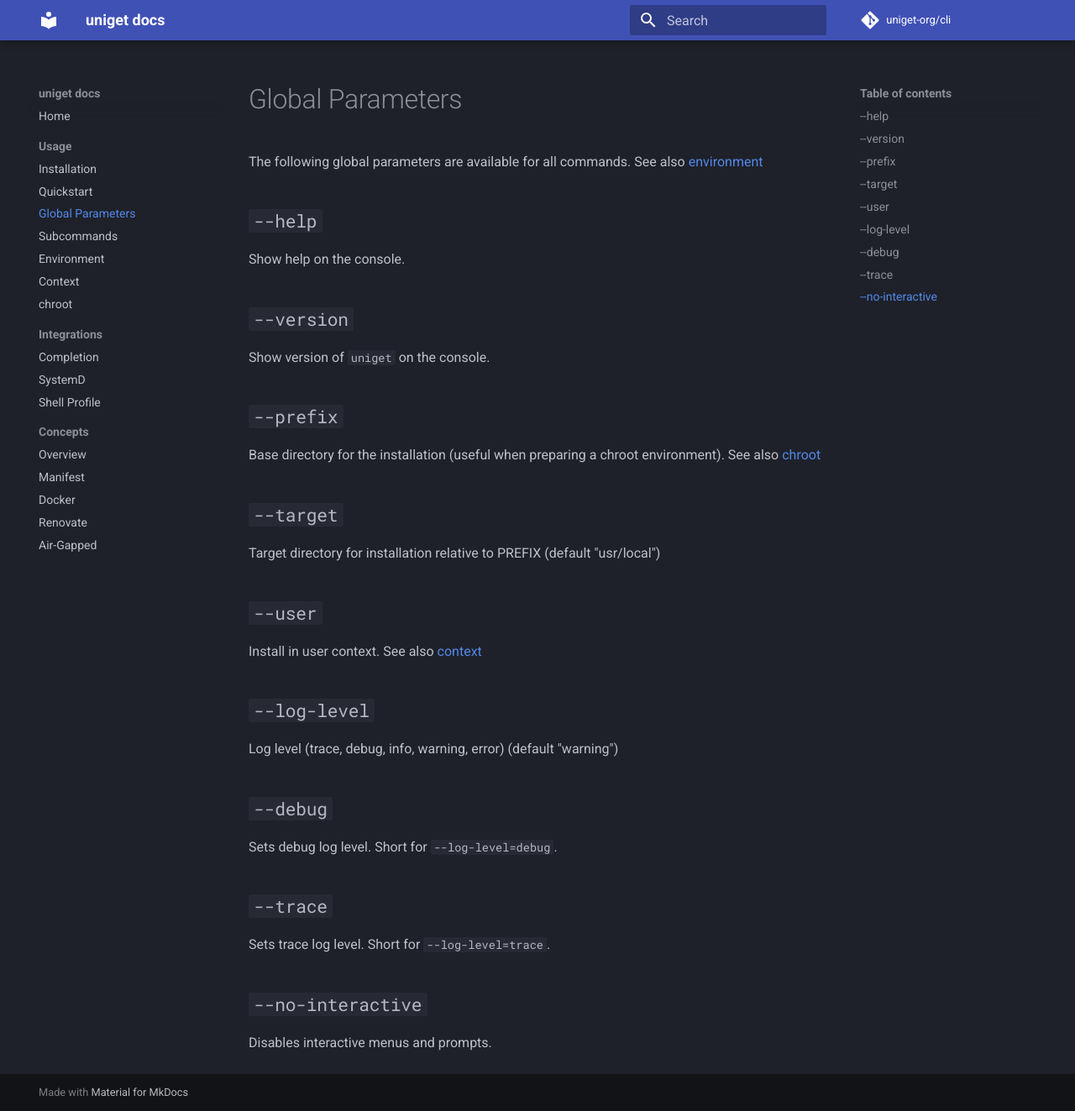
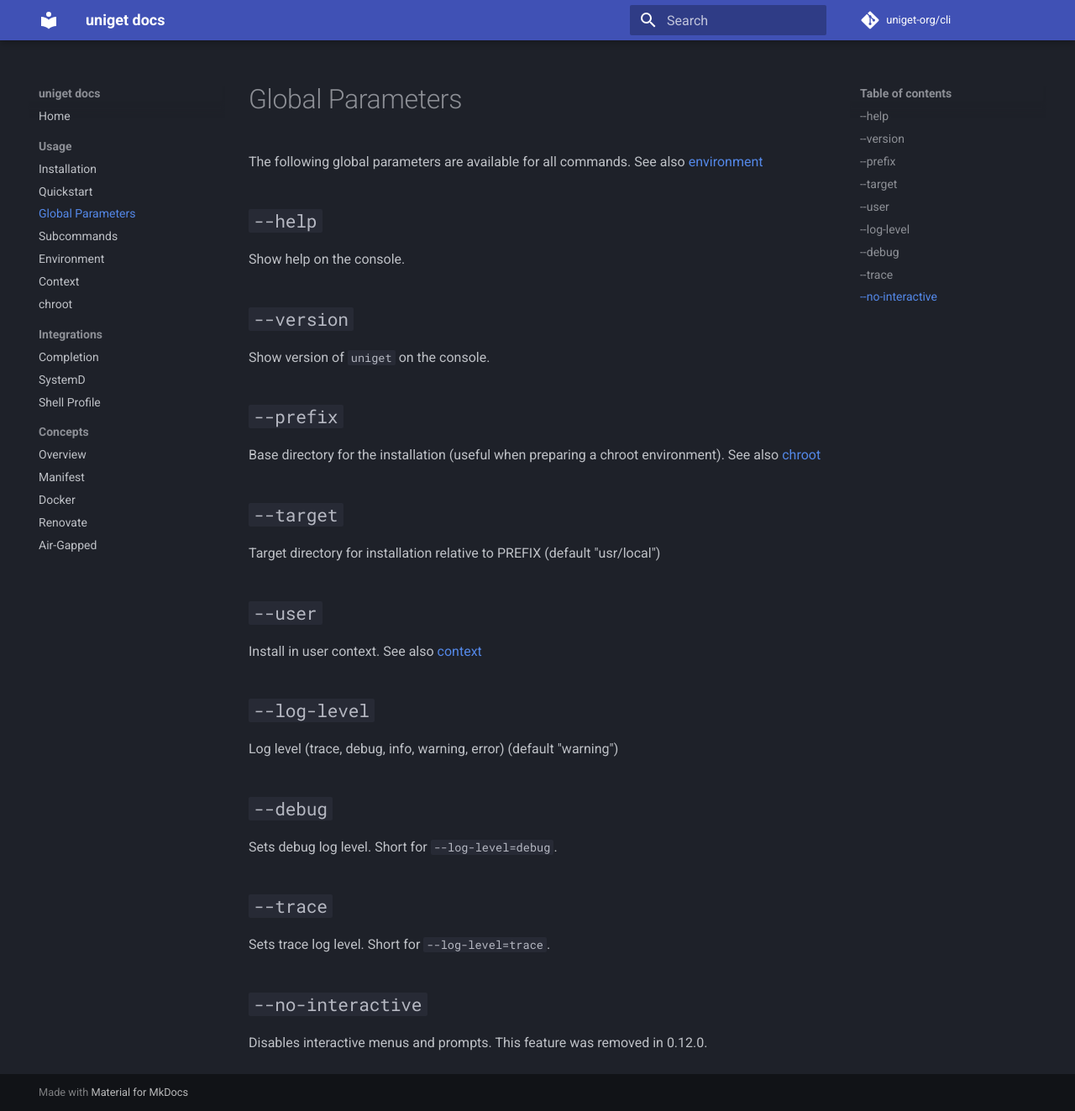
Before and after one commit to uniget-org/docs.uniget.dev, an MkDocs documentation site: the page built from docs/global-parameters.md, in a window 1280 px wide and 1323 px high. Shown: the whole window at 84% size. Built offline with MkDocs 1.6.1 and Material for MkDocs 9.7.7, drawn with Linux system fonts in a browser that asks for light colours; comment, search, counter and statistics services are not loaded.

Commit message:
Updated documentation w.r.t. interactive prompts

```diff
--- a/docs/global-parameters.md
+++ b/docs/global-parameters.md
@@ -36,4 +36,4 @@ Sets trace log level. Short for `--log-level=trace`.
 
 ## `--no-interactive`
 
-Disables interactive menus and prompts.
+Disables interactive menus and prompts. This feature was removed in 0.12.0.
```
Also changed, not shown: docs/environment.md (+1 -1 lines), docs/quickstart.md (+1 -1 lines).
